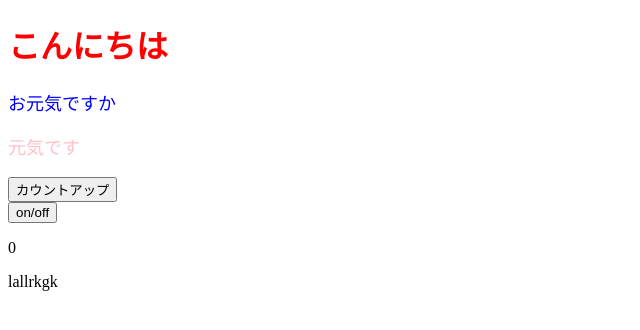
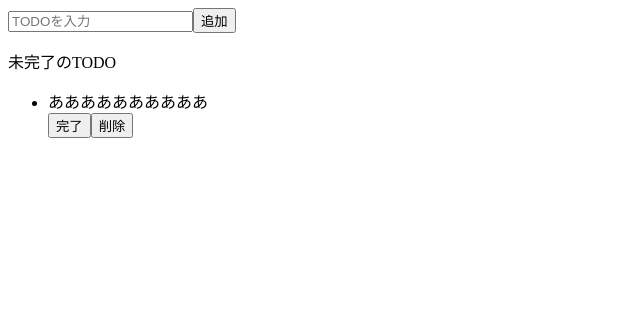
Before and after one commit to kato1808/S7-TODOReact, a React (Create React App) app: page / in a window 1280 px wide. Shown: the top 330 px of the page, without its empty margins (0-640 px from the left). Built offline with nearby package versions, Linux system fonts and the light colour scheme.

Commit message:
202210051056

```diff
--- a/src/App.jsx
+++ b/src/App.jsx
@@ -1,35 +1,23 @@
-import { StrictMode, useState } from "react";
-import ColorfulMessage from "./components/ColorfulMessage";
+import { StrictMode } from "react";
 
-const App = () => {
-  const [num, setNum] = useState(0);
-  const [faceShowflag, setFaceShowflag] = useState(true);
-
-  const onClickCountup = () => {
-    setNum(num + 1);
-  };
-  const onClickSwitchShowFlag = () => {
-    setFaceShowflag(!faceShowflag);
-  };
-
-  if (num % 3 === 0) {
-    faceShowflag || setFaceShowflag(true);
-  } else {
-    faceShowflag && setFaceShowflag(false);
-  }
-
+export const App = () => {
   return (
     <>
-      <h1 style={{ color: "red" }}>こんにちは</h1>
-      <ColorfulMessage color="blue">お元気ですか</ColorfulMessage>
-      <ColorfulMessage color="pink">元気です</ColorfulMessage>
-      <button onClick={onClickCountup}>カウントアップ</button>
-      <br />
-      <button onClick={onClickSwitchShowFlag}>on/off</button>
-      <p>{num}</p>
-      {faceShowflag && <p>lallrkgk</p>}
+      <div>
+        <input placeholder="TODOを入力" />
+        <button>追加</button>
+      </div>
+      <div>
+        <p>未完了のTODO</p>
+        <ul>
+          <div>
+            <li>ああああああああああ</li>
+            <button>完了</button>
+            <button>削除</button>
+          </div>
+        </ul>
+      </div>
+      <div></div>
     </>
   );
 };
-
-export default App;
--- a/src/components/ColorfulMessage.jsx
+++ /dev/null
@@ -1,12 +0,0 @@
-import { StrictMode } from "react";
-
-const ColorfulMessage = (props) => {
-  const { color, children } = props;
-  const contentStyle = {
-    color,
-    fontSize: "18px"
-  };
-  return <p style={contentStyle}>{children}</p>;
-};
-
-export default ColorfulMessage;
--- a/src/index.js
+++ b/src/index.js
@@ -1,12 +1,12 @@
 import { StrictMode } from "react";
 import ReactDom from "react-dom";
-import App from "./App";
 
-// ReactDom.render(<App /> ,document.getElementById("root"));
+import { App } from "./App";
 
 ReactDom.render(
   <StrictMode>
-    <App />
+    {" "}
+    <App />{" "}
   </StrictMode>,
   document.getElementById("root")
 );
```
Also changed, not shown: package.json (+3 -6 lines), src/style.css (added).
